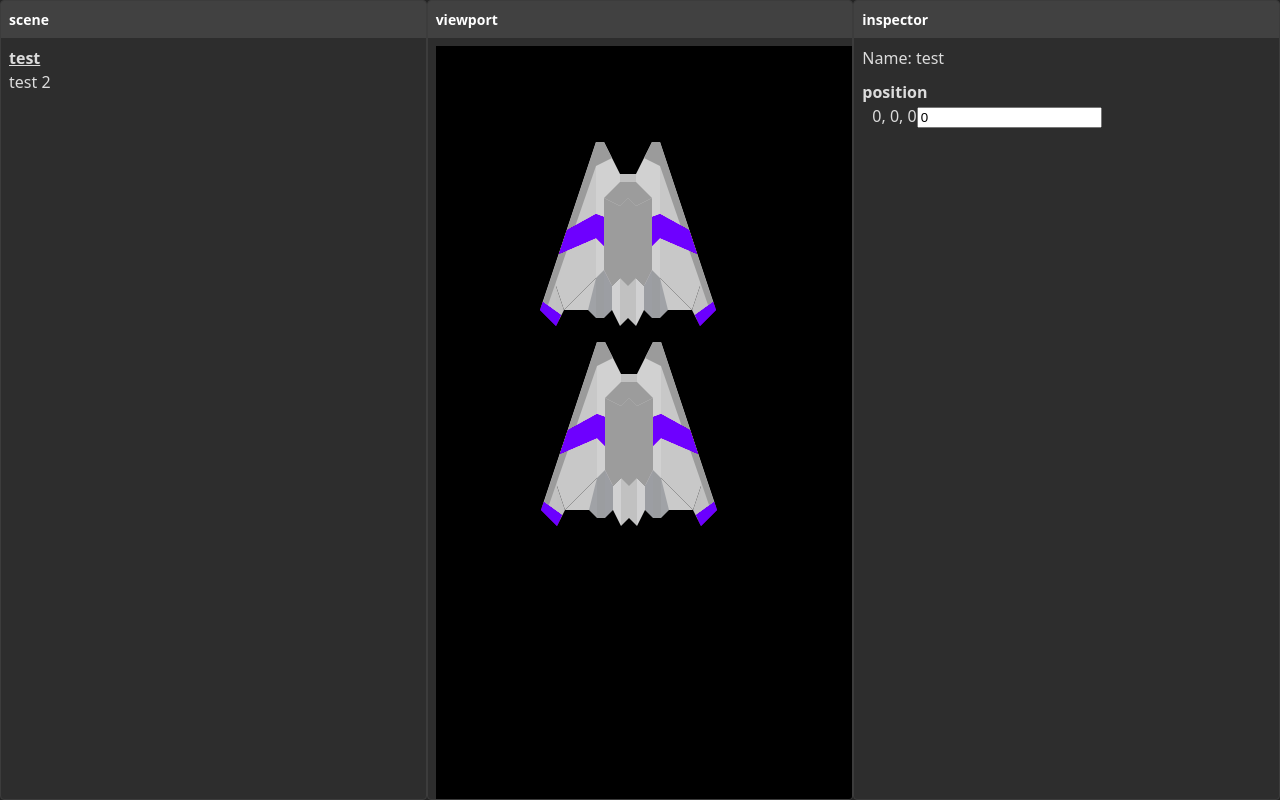
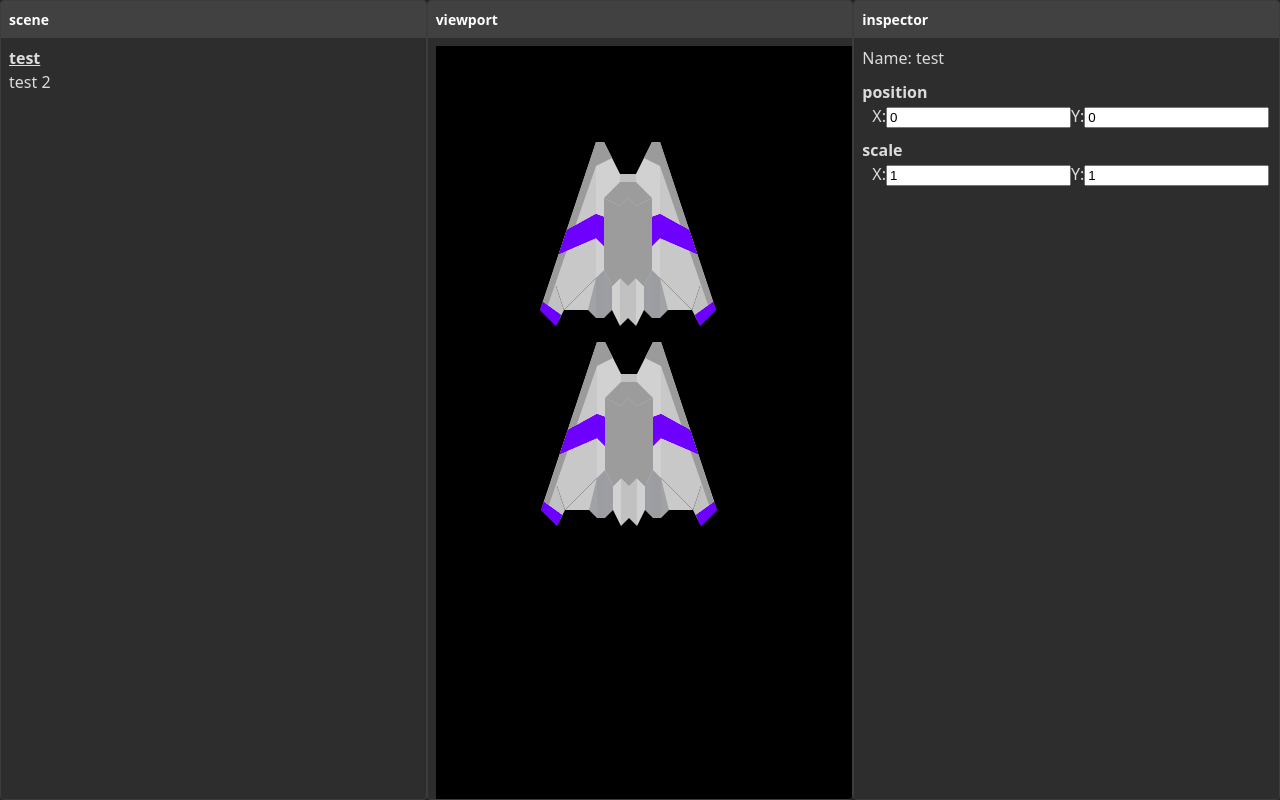
Before and after one commit to actuallyfrank/deck-builder-engine, a React (Vite) app in the folder packages/editor/: page / in a window 1280 px wide. Both pictures are taken after a click on the button "test". Built offline with nearby package versions, Linux system fonts and the light colour scheme.

Commit message:
feat: change position and scale in inspector

```diff
--- a/packages/core/src/types.ts
+++ b/packages/core/src/types.ts
@@ -6,18 +6,16 @@ export type NodeTypes =
   | "light"
   | "empty";
 
-export class Vector3 {
+export class Vector2 {
   x: number;
   y: number;
-  z: number;
 
   constructor(x: number, y: number, z: number) {
     this.x = x;
     this.y = y;
-    this.z = z;
   }
 
-  static Zero: Vector3 = { x: 0, y: 0, z: 0 };
+  static Zero: Vector2 = { x: 0, y: 0 };
 }
 
 export interface SceneItem {
@@ -25,8 +23,8 @@ export interface SceneItem {
   id: string;
   type: NodeTypes;
   transform: {
-    position: Vector3;
-    scale: Vector3;
+    position: Vector2;
+    scale: Vector2;
   };
 }
 
--- a/packages/editor/src/App.tsx
+++ b/packages/editor/src/App.tsx
@@ -1,4 +1,4 @@
-import { SceneItem, Vector3 } from "core";
+import { SceneItem, Vector2 } from "core";
 import "./App.css";
 import { Inspector } from "./components/inspector/inspector";
 import { Layout } from "./components/layout/layout";
@@ -11,15 +11,15 @@ const testItems: SceneItem[] = [
     name: "test",
     id: "1",
     type: "empty",
-    transform: { position: Vector3.Zero, scale: new Vector3(1, 1, 1) },
+    transform: { position: Vector2.Zero, scale: new Vector2(1, 1) },
   },
   {
     name: "test 2 ",
     id: "2",
     type: "box",
     transform: {
-      position: new Vector3(1, 200, 3),
-      scale: new Vector3(1, 1, 1),
+      position: new Vector2(1, 200),
+      scale: new Vector2(1, 1),
     },
   },
 ];
--- a/packages/editor/src/components/inspector/inspector.tsx
+++ b/packages/editor/src/components/inspector/inspector.tsx
@@ -9,13 +9,24 @@ export const Inspector = () => {
   }
 
   const {
-    transform: { position },
+    transform: { position, scale },
   } = selectedItem;
 
-  const updatePosition = (e: React.ChangeEvent<HTMLInputElement>) => {
-    const newPosition = { ...position, x: parseFloat(e.target.value) };
+  const updatePosition = (
+    e: React.ChangeEvent<HTMLInputElement>,
+    axis: "x" | "y",
+  ) => {
+    const value = parseFloat(e.target.value);
 
-    console.log("INSPECTOR update position", newPosition);
+    if (value === undefined || isNaN(value)) {
+      return;
+    }
+
+    const newPosition = {
+      ...position,
+      x: axis === "x" ? value : position.x,
+      y: axis === "y" ? value : position.y,
+    };
 
     updateItem({
       ...selectedItem,
@@ -26,12 +37,53 @@ export const Inspector = () => {
     });
   };
 
+  const updateScale = (
+    e: React.ChangeEvent<HTMLInputElement>,
+    axis: "x" | "y",
+  ) => {
+    const value = parseFloat(e.target.value);
+
+    if (value === undefined || isNaN(value)) {
+      return;
+    }
+
+    const newScale = {
+      ...scale,
+      x: axis === "x" ? value : scale.x,
+      y: axis === "y" ? value : scale.y,
+    };
+
+    updateItem({
+      ...selectedItem,
+      transform: {
+        ...selectedItem.transform,
+        scale: newScale,
+      },
+    });
+  };
+
   return (
     <Panel name="inspector">
       {"Name: " + selectedItem.name}
       <Panel.Area name="position">
-        {position.x + ", " + position.y + ", " + position.z}
-        <input value={position.x} onChange={updatePosition} />
+        <label>
+          X:
+          <input value={position.x} onChange={(e) => updatePosition(e, "x")} />
+        </label>
+        <label>
+          Y:
+          <input value={position.y} onChange={(e) => updatePosition(e, "y")} />
+        </label>
+      </Panel.Area>
+      <Panel.Area name="scale">
+        <label>
+          X:
+          <input value={scale.x} onChange={(e) => updateScale(e, "x")} />
+        </label>
+        <label>
+          Y:
+          <input value={scale.y} onChange={(e) => updateScale(e, "y")} />
+        </label>
       </Panel.Area>
     </Panel>
   );
--- a/packages/editor/src/components/viewport/viewport.tsx
+++ b/packages/editor/src/components/viewport/viewport.tsx
@@ -1,6 +1,6 @@
 import { App, PIXI } from "core";
 import { Panel } from "../panel/panel";
-import { memo, RefObject, useEffect, useRef } from "react";
+import { memo, RefObject, useEffect, useRef, useState } from "react";
 import { useScene } from "../../provider/scene-provider";
 
 export const Viewport = memo(() => {
@@ -22,6 +22,8 @@ export const RenderViewport = ({
   const { sceneItems } = useScene();
   const appRef = useRef<PIXI.Application | null>(null);
 
+  const [isLoaded, setIsLoaded] = useState(false);
+
   useEffect(() => {
     const initializeApp = async () => {
       const app = await App(containerRef.current!);
@@ -33,12 +35,12 @@ export const RenderViewport = ({
       document.getElementById("viewport")?.appendChild(app.canvas);
 
       appRef.current = app;
+
+      setIsLoaded(true);
     };
 
     initializeApp();
   }, [containerRef]);
-
-  console.log("render viewport");
 
   sceneItems.forEach((item) => {
     let itemInScene = appRef.current?.stage.children.find(
@@ -53,11 +55,11 @@ export const RenderViewport = ({
       return;
     }
 
-    console.log("set position", item.transform.position);
     itemInScene.position.set(
       item.transform.position.x,
       item.transform.position.y,
     );
+    itemInScene.scale.set(item.transform.scale.x, item.transform.scale.y);
   });
 
   return (
--- a/packages/editor/src/provider/scene-provider.tsx
+++ b/packages/editor/src/provider/scene-provider.tsx
@@ -3,7 +3,7 @@ import { createContext, ReactNode, useContext, useState } from "react";
 
 interface SceneContextType {
   sceneItems: SceneItem[];
-  selectedItemId: string | null;
+  selectedItemId: string | undefined;
   selectedItem: SceneItem | null;
   selectItem: (id: string) => void;
   updateItem: (item: SceneItem) => void;
@@ -17,7 +17,9 @@ export interface SceneProviderProps {
 }
 
 export const SceneProvider = ({ sceneItems, children }: SceneProviderProps) => {
-  const [selectedItem, setSelectedItem] = useState<SceneItem | null>(null);
+  const [selectedItemId, setSelectedItemId] = useState<string | undefined>(
+    undefined,
+  );
   const [allItems, setAllItems] = useState<SceneItem[]>(sceneItems);
 
   const selectItem = (id: string) => {
@@ -26,7 +28,7 @@ export const SceneProvider = ({ sceneItems, children }: SceneProviderProps) => {
       throw new Error("Item not found");
     }
 
-    setSelectedItem(item);
+    setSelectedItemId(id);
   };
 
   const updateItem = (SceneItem: SceneItem) => {
@@ -39,13 +41,12 @@ export const SceneProvider = ({ sceneItems, children }: SceneProviderProps) => {
     newItems[index] = SceneItem;
 
     setAllItems(newItems);
-    setSelectedItem(SceneItem);
   };
 
   const value: SceneContextType = {
     sceneItems: allItems,
-    selectedItemId: selectedItem?.id || null,
-    selectedItem,
+    selectedItemId,
+    selectedItem: allItems.find((item) => item.id === selectedItemId) || null,
     selectItem,
     updateItem,
   };
```
